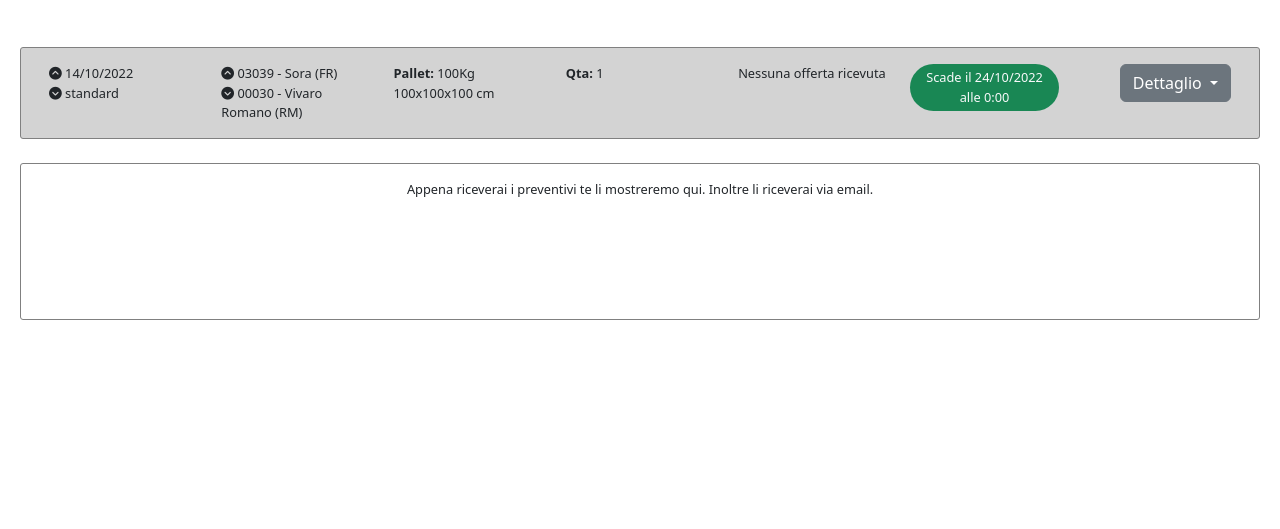
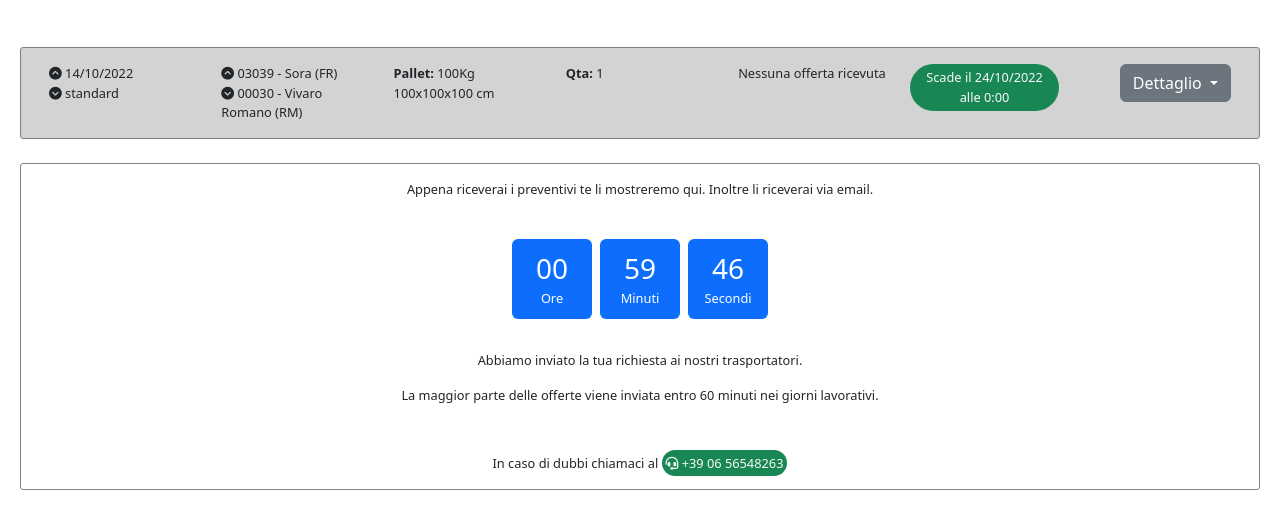
Before and after one commit to Ivztoz8/forSpedity, a plain HTML site: page index.html in a window 1280 px wide. Shown: the part 87-616 px from the top of the page. Drawn offline with nearby package versions, Linux system fonts and the light colour scheme.

Commit message:
Front-end_work_complete

```diff
--- a/assets/css/index.css
+++ b/assets/css/index.css
@@ -22,3 +22,8 @@
 .my_border-rad{
     border-radius: 3px;
 }
+
+.my_counterSize{
+    width: 80px;
+    height: 80px;
+}
--- a/index.html
+++ b/index.html
@@ -98,14 +98,32 @@
                     <div class="col-12 p-2 mt-2 mb-3 text-center ">
                         Appena riceverai i preventivi te li mostreremo qui. Inoltre li riceverai via email.
                     </div>
-                    <div class="col-12 p-2 my-2 text-center ">
+        <!-- TODO Counter-->
+                    <div class="d-flex col-12 p-2 my-2 text-center justify-content-center">
+                        <div class="row">
+                            <div class="col bg-primary text-white ms-5 my_counterSize rounded-2">
+                                <div class="fs-3 mt-2">00</div>
+                                <div>Ore</div>
+                            </div>
+                            <div class="col bg-primary text-white mx-2 my_counterSize rounded-2">
+                                <div class="fs-3 mt-2">59</div>
+                                <div>Minuti</div>
+                            </div>
+                            <div class="col bg-primary text-white me-5 my_counterSize rounded-2">
+                                <div class="fs-3 mt-2">46</div>
+                                <div>Secondi</div>
+                            </div>
 
+
+
+                        </div>
                     </div>
                     <div class="col-12 p-2 my-2 text-center ">
-
+                      <p>Abbiamo inviato la tua richiesta ai nostri trasportatori.</p>
+                      <p>La maggior parte delle offerte viene inviata entro 60 minuti nei giorni lavorativi.</p>
                     </div>
                     <div class="col-12 p-2 my-2 text-center ">
-
+                        In caso di dubbi chiamaci al <span class="bg-success text-light text-center rounded-5 p-1"> <i class="fa-solid fa-headset"></i> +39 06 56548263</span>
                     </div>
                 </div>
             </div>
```
